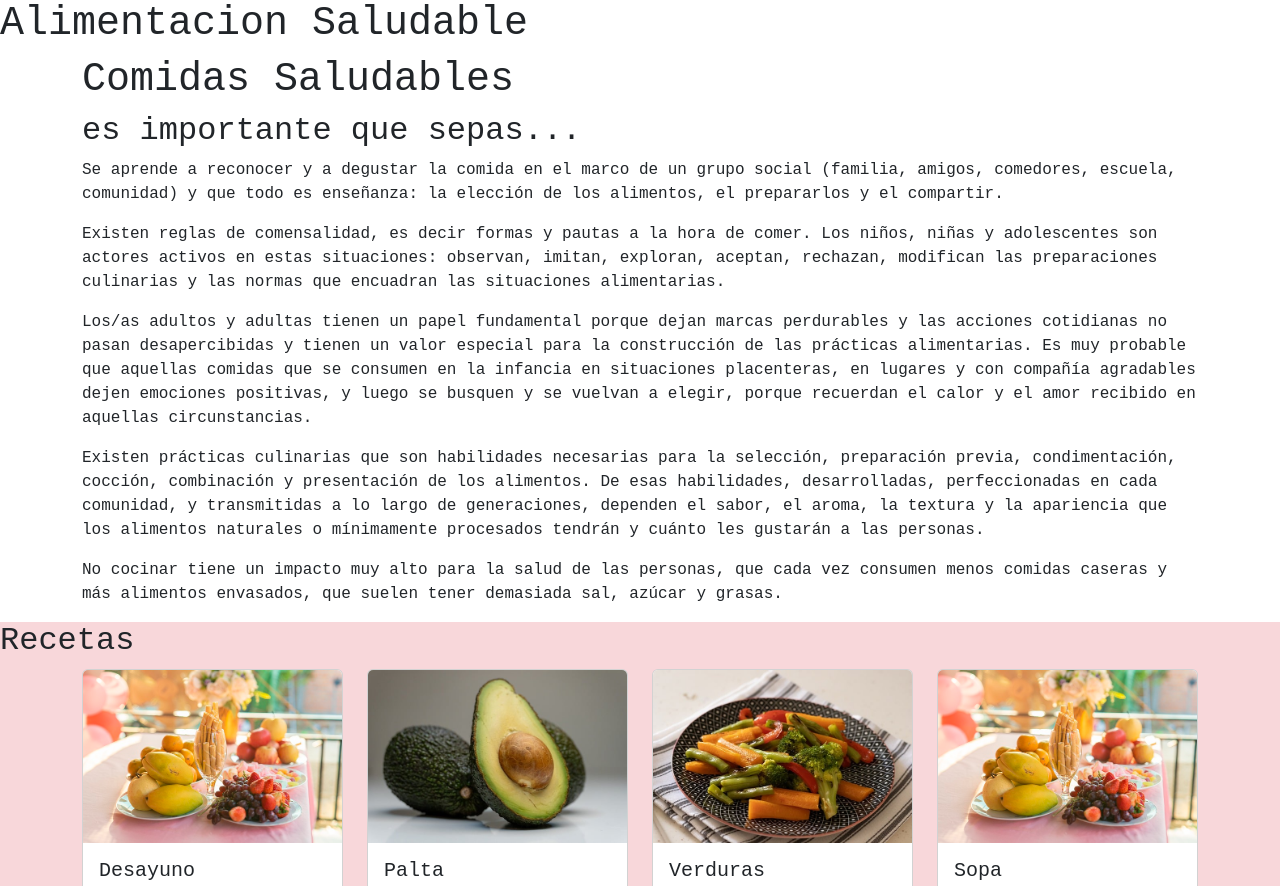
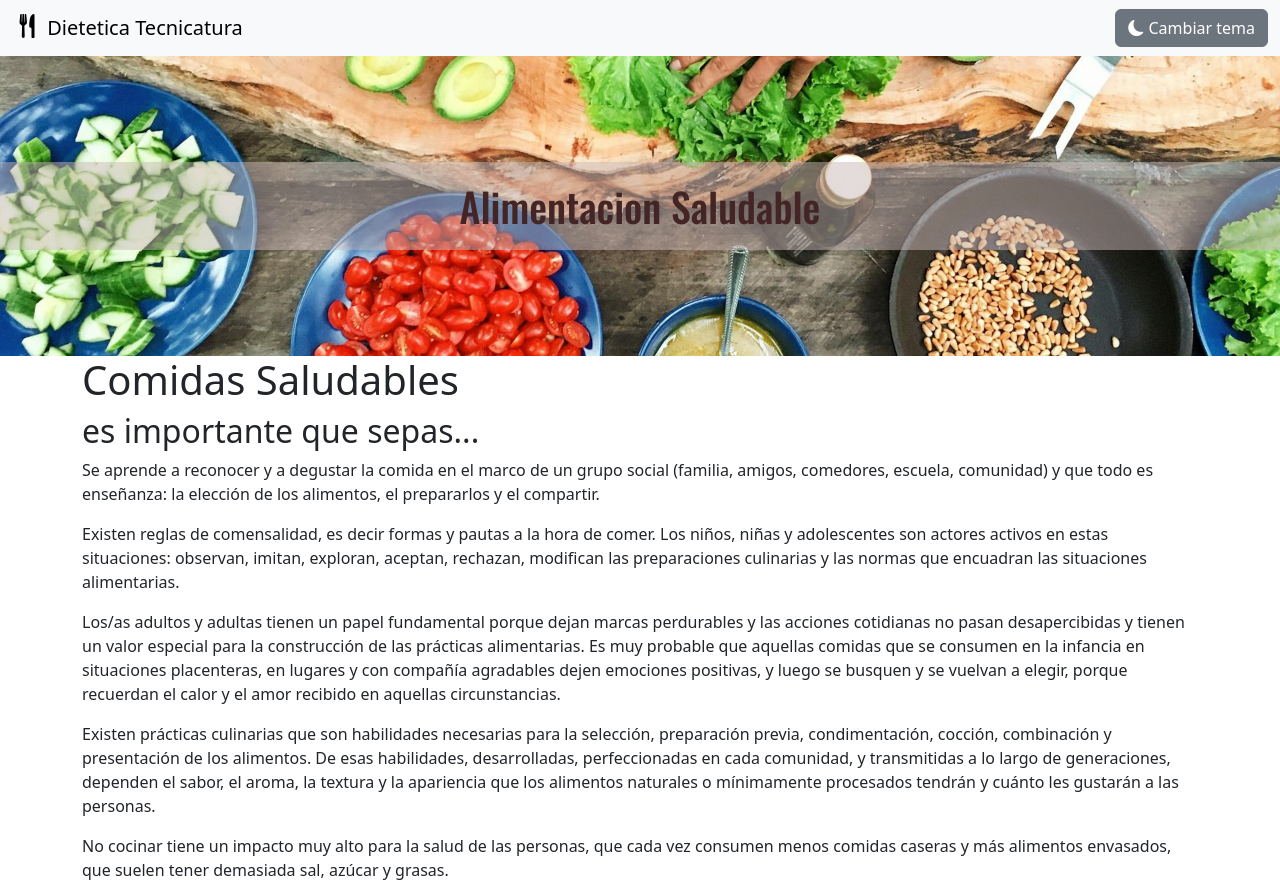
Before and after one commit to andrees251/practica1_prueba_clase04, a plain HTML site: page index.html in a window 1280 px wide. Shown: the top 886 px of the page. Drawn offline with nearby package versions, Linux system fonts and the light colour scheme; a web font is replaced by a local one.

Commit message:
Cambio de muchas cositas

```diff
--- a/estilo/style.css
+++ b/estilo/style.css
@@ -1,3 +1,20 @@
-body{
-    font-family: 'Courier New', Courier, monospace;
+header {
+  background-image: url(../assects/portada/pexels-mvdheuvel-2284166.jpg); /* Cambia esto por tu imagen */
+  background-size: cover;
+  background-position: center;
+  height: 300px; /* Puedes ajustar la altura como prefieras */
+  display: flex;
+  align-items: center; /* Centra verticalmente el h1 */
+  justify-content: center; /* Centra horizontalmente el h1 (opcional) */
 }
+
+.titulo-principal {
+  font-family: "Oswald", sans-serif;
+  background-color: rgba(204, 185, 185, 0.5); /* Fondo negro semitransparente */
+  color: rgb(68, 37, 37);
+  padding: 20px;
+  width: 100%;
+  text-align: center;
+  margin: 0;
+  font-size: 2.5rem;
+}
--- a/index.html
+++ b/index.html
@@ -1,27 +1,49 @@
 <!DOCTYPE html>
-<html lang="en">
+<html lang="en" data-bs-theme="light">
 <head>
     <meta charset="UTF-8">
     <meta name="viewport" content="width=device-width, initial-scale=1.0">
 
     <title>Ejercicio con Card en bootstrap y personalización</title>
 
-
+     <link rel="preconnect" href="https://fonts.googleapis.com">
+<link rel="preconnect" href="https://fonts.gstatic.com" crossorigin>
+<link href="https://fonts.googleapis.com/css2?family=Ancizar+Serif:ital,wght@0,300..900;1,300..900&family=Oswald:wght@200..700&family=Playpen+Sans+Deva:wght@100..800&family=Roboto+Mono:ital,wght@0,100..700;1,100..700&display=swap" rel="stylesheet">
 
 
     <link href="https://cdn.jsdelivr.net/npm/bootstrap@5.3.3/dist/css/bootstrap.min.css" rel="stylesheet" integrity="sha384-QWTKZyjpPEjISv5WaRU9OFeRpok6YctnYmDr5pNlyT2bRjXh0JMhjY6hW+ALEwIH" crossorigin="anonymous">
-    <link rel="stylesheet" href="estilo/style.css">
+
+      <link href="https://cdn.jsdelivr.net/npm/bootstrap-icons@1.10.5/font/bootstrap-icons.css" rel="stylesheet">
+
+      <link rel="stylesheet" href="estilo/style.css">
 
 </head>
 <body >
 
+
+
+    <nav class="navbar bg-body-tertiary">
+  <div class="container-fluid">
+    <a class="navbar-brand" href="#">
+      <img src="./assects/logo/fork-knife.svg" alt="Logo" width="30" height="24" class="d-inline-block align-text-top">
+      Dietetica Tecnicatura
+    </a>
+      <div class="text-center">
+    <button id="toggle-theme" class="btn btn-secondary">
+      <i id="theme-icon" class="bi bi-moon-fill"></i> Cambiar tema
+    </button>
+  </div>
+  </div>
+</nav>
+
+
     <header>
 
-       <h1>Alimentacion Saludable</h1>
+       <h1 class="titulo-principal">Alimentacion Saludable</h1>
 
     </header>
 
-    <section class="container ">
+    <section class="container">
         <h1>Comidas Saludables</h1>
         <h2>es importante que sepas... </h2>
         <p>Se aprende a reconocer y a degustar la comida en el marco de un grupo social (familia, amigos, comedores, escuela, comunidad) y que todo es enseñanza: la elección de los alimentos, el prepararlos y el compartir.</p>
@@ -38,7 +60,7 @@
 <section class="bg-danger-subtle pb-3  mb-3  ">
 
 
-            <h2>Recetas</h2>
+            <h2 class="text-center">Recetas</h2>
 
 <div class="container">
     <div class="row">
@@ -112,5 +134,6 @@
 
 <script src="https://cdn.jsdelivr.net/npm/bootstrap@5.3.3/dist/js/bootstrap.bundle.min.js" integrity="sha384-YvpcrYf0tY3lHB60NNkmXc5s9fDVZLESaAA55NDzOxhy9GkcIdslK1eN7N6jIeHz" crossorigin="anonymous"></script>
 
+<script src="./programacion/modo.js"></script>
 </body>
 </html>
--- a/programacion/modo.js
+++ b/programacion/modo.js
@@ -0,0 +1,17 @@
+const html = document.documentElement;
+    const toggleBtn = document.getElementById('toggle-theme');
+    const icon = document.getElementById('theme-icon');
+
+    function updateIcon(theme) {
+      icon.className = theme === 'dark' ? 'bi bi-sun-fill' : 'bi bi-moon-fill';
+    }
+
+    toggleBtn.addEventListener('click', () => {
+      const currentTheme = html.getAttribute('data-bs-theme');
+      const newTheme = currentTheme === 'dark' ? 'light' : 'dark';
+      html.setAttribute('data-bs-theme', newTheme);
+      updateIcon(newTheme);
+    });
+
+    // Inicializar ícono según el tema actual
+    updateIcon(html.getAttribute('data-bs-theme') || 'light');
```
Also changed, not shown: prueba.html (deleted, +0 -14 lines), assects/logo/fork-knife.svg (added).
